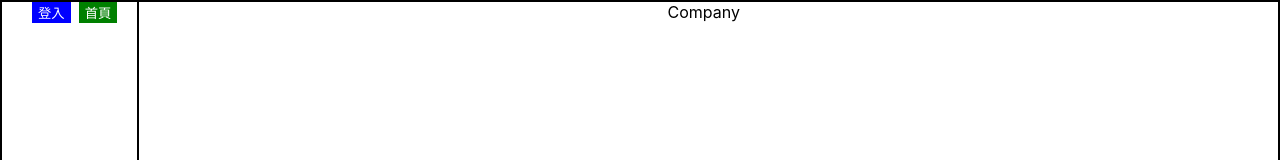
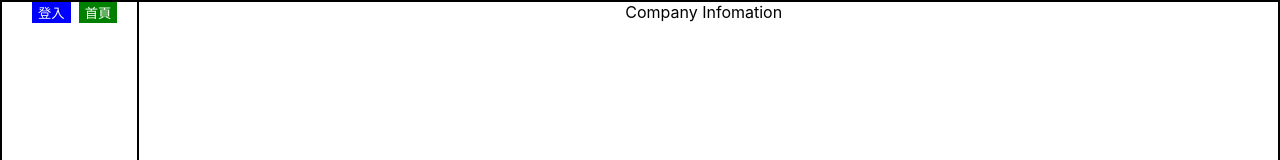
Before and after one commit to potter80511/johnny_react_test, a React (Create React App) app: page / in a window 1280 px wide. Shown: the top 160 px of the page. Built offline with nearby package versions, Linux system fonts and the light colour scheme.

Commit message:
Update text

```diff
--- a/src/components/Right/index.js
+++ b/src/components/Right/index.js
@@ -17,7 +17,7 @@ function Right({
   return (
     <div className="Right">
       <Routes>
-        <Route exact path="/" element={<div>Company</div>}/>
+        <Route exact path="/" element={<div>Company Infomation</div>}/>
         <Route
           exact
           path="/dashboard"
```
